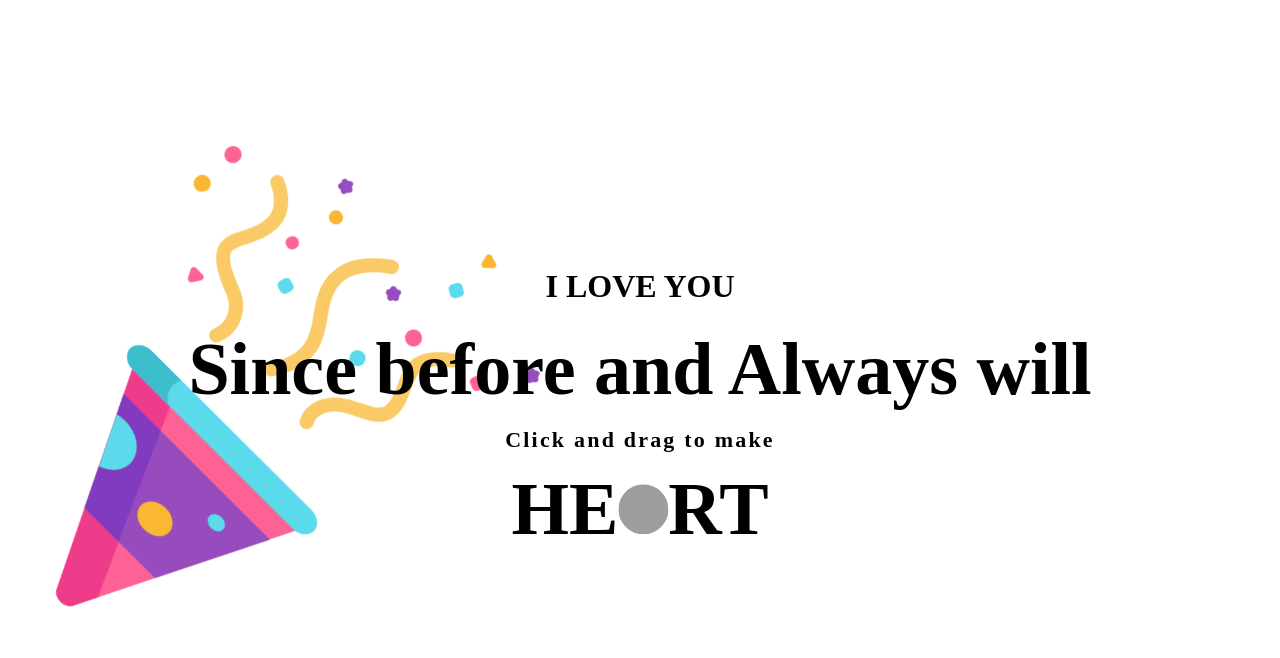
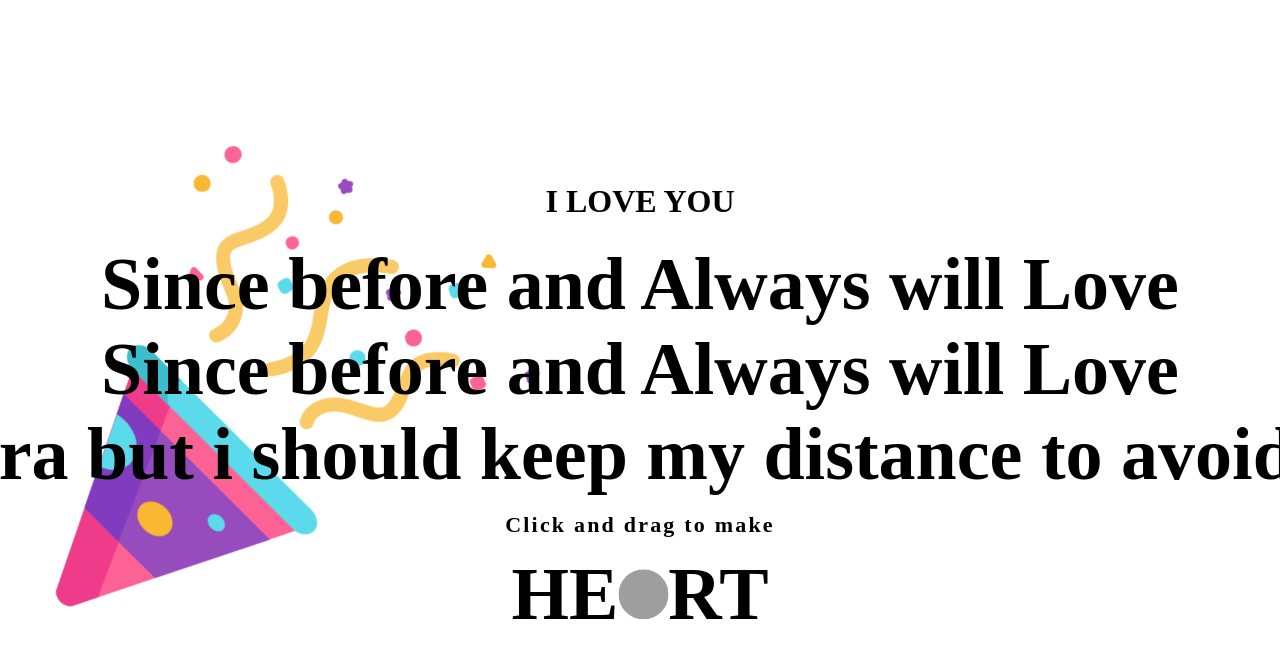
Before and after one commit to Adrian1802/Monthsary, a plain HTML site: page index.html in a window 1280 px wide. Shown: the top 658 px of the page. Drawn offline with Linux system fonts and the light colour scheme; grey boxes are pictures that could not be loaded.

Commit message:
Update index.html

```diff
--- a/index.html
+++ b/index.html
@@ -422,7 +422,9 @@ $fa-amazon: #00A8E1;
 	<div class="canvas">
   <div class="intro">
   	<center><h1>I LOVE YOU</h1></center>
-    <div class="title">Since before and Always will </div>
+    <div class="title">Since before and Always will Love </div>
+	  <div class="title">Since before and Always will Love </div>
+	  <div class="title">Miss you sobra but i should keep my distance to avoid getting hurt </div>
     <h1 class="heading">Click and drag to make</h1>
     <div class="title">HE<div class="bear static"></div>RT</div>
 
```
